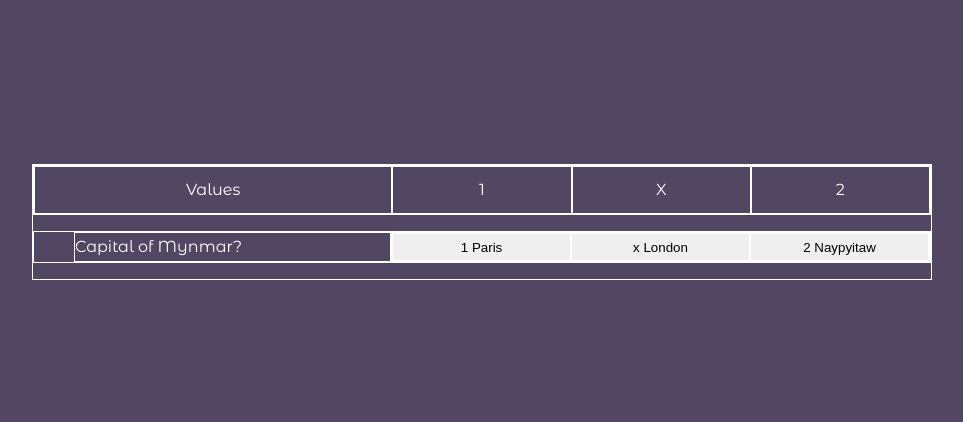
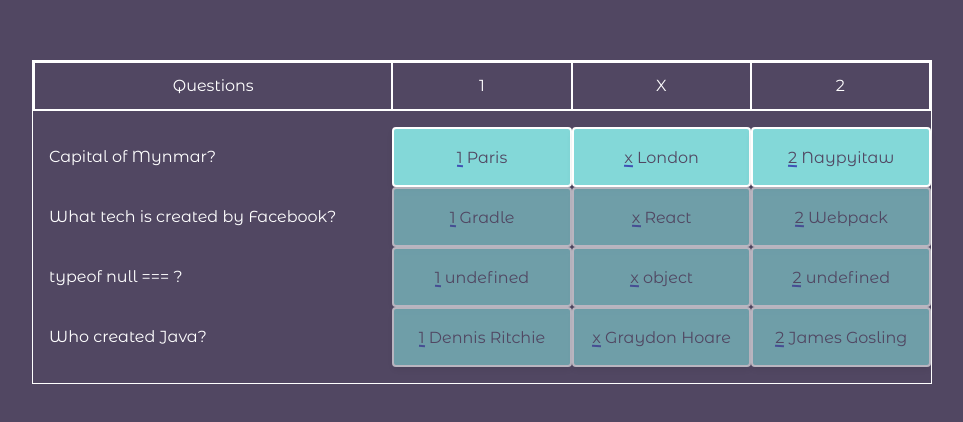
Before and after one commit to masiuciszek/Typescript-NodeJS, a React (Create React App) app: page /q2 in a window 1280 px wide. Shown: the part 178-600 px from the top of the page, without its empty margins (158-1121 px from the left). Built offline with nearby package versions, Linux system fonts and the light colour scheme.

Commit message:
feat: q2

```diff
--- a/src/App.tsx
+++ b/src/App.tsx
@@ -19,8 +19,11 @@ const GlobalStyles = () => {
           --dark-purp: #514762;
           --white: #fff;
           --red: #e64c4c;
+          --red-shadow: rgba(230, 76, 76, 0.6);
           --light-blue: #83d8d8;
+          --light-blue-shadow: rgba(131, 216, 216, 0.6);
           --green: #cbe56c;
+          --green-shadow: rgba(203, 229, 108, 0.6);
           --dark-shadow: #4d4d4d;
           --dark: #383243;
           --blue: #3f51b5;
@@ -37,12 +40,15 @@ const GlobalStyles = () => {
           --sh-outline: 0 0 0 3px rgba(66, 153, 225, 0.5);
 
           --primary: var(--blue);
-          --primaryHighlight: var(--darkPurp-10);
           --accent: var(--light-blue);
           --warning: var(--green);
           --danger: var(--red);
           --text: var(--white);
           --bg: var(--dark-purp);
+
+          --accent-shadow: var(--light-blue-shadow);
+          --danger-shadow: var(--red-shadow);
+          --warning-shadow: var(--green-shadow);
         }
 
         *::before,
@@ -102,6 +108,9 @@ const GlobalStyles = () => {
         ul {
           list-style: none;
         }
+        a {
+          text-decoration: none;
+        }
       `}
     />
   )
--- a/src/components/common/fade.tsx
+++ b/src/components/common/fade.tsx
@@ -1,16 +1,23 @@
+import { cx } from "@emotion/css"
 import { AnimatePresence, motion } from "framer-motion"
 import React from "react"
 
 interface Props {
   isAnimated: boolean
-  options?: Record<string, any>
+  options?: {
+    initial?: Record<string, number | string>
+    animate?: Record<string, number | string>
+    exit?: Record<string, number | string>
+  }
+  className?: string
 }
 
-export const Fade: React.FC<Props> = ({ isAnimated, children, options }) => {
+export const Fade: React.FC<Props> = ({ isAnimated, children, options, className }) => {
   return (
     <AnimatePresence exitBeforeEnter>
       {isAnimated && (
         <motion.section
+          className={cx(className)}
           layout
           initial={{ opacity: 0, x: -1000 }}
           animate={{ opacity: 0, x: 0 }}
--- a/src/components/quiz-vs2/index.tsx
+++ b/src/components/quiz-vs2/index.tsx
@@ -2,6 +2,9 @@ import styled from "@emotion/styled"
 import { useReducer } from "react"
 import { Fade } from "../common/fade"
 import produce from "immer"
+import { Link } from "react-router-dom"
+import { css } from "@emotion/css"
+import { colors, resetBtnStyles } from "../../styles/common"
 
 const questions = [
   {
@@ -22,12 +25,31 @@ const questions = [
       { text: "Webpack", prefix: "2", isCorrect: false },
     ],
   },
+  {
+    id: 2,
+    question: "typeof null === ?",
+    answers: [
+      { text: "undefined", prefix: "1", isCorrect: false },
+      { text: "object", prefix: "x", isCorrect: true },
+      { text: "undefined", prefix: "2", isCorrect: false },
+    ],
+  },
+  {
+    id: 3,
+    question: "Who created Java?",
+    answers: [
+      { text: "Dennis Ritchie", prefix: "1", isCorrect: false },
+      { text: "Graydon Hoare", prefix: "x", isCorrect: true },
+      { text: "James Gosling", prefix: "2", isCorrect: false },
+    ],
+  },
 ]
 
 interface State {
   currentQuestion: number
   score: number
   isGameDone: boolean
+  hasClosedModal: boolean
 }
 
 type Action =
@@ -35,7 +57,8 @@ type Action =
   | { type: "SELECT_OPTION"; payload: number }
   | { type: "END_GAME" }
   | { type: "INCREMENT_SCORE" }
-// type Dispatch = (action: Action) => void
+  | { type: "NEW_GAME" }
+  | { type: "CLOSE_MODAL" }
 
 const reducer = (state: State, action: Action) => {
   return produce(state, draft => {
@@ -53,6 +76,16 @@ const reducer = (state: State, action: Action) => {
         }
       case "INCREMENT_SCORE":
         return { ...state, score: state.score + 1 }
+      case "NEW_GAME":
+        return {
+          ...state,
+          score: 0,
+          currentQuestion: 0,
+          isGameDone: false,
+          hasClosedModal: false,
+        }
+      case "CLOSE_MODAL":
+        return { ...state, hasClosedModal: true, isGameDone: false }
       case "END_GAME":
         return { ...state, isGameDone: true }
       default:
@@ -83,18 +116,108 @@ const Col = styled.div`
 `
 
 const List = styled.ul`
-  border: 1px solid white;
+  padding: 0;
+  li {
     display: grid;
-  grid-template-columns: 1fr 1.7fr;
-  li {
-    border: 1px solid white;
+    grid-template-columns: 1fr 1.5fr;
+  }
+`
+
+const Cell = styled.div`
+  &:nth-of-type(1) {
+    padding-left: 1rem;
+  }
   &:nth-of-type(2n) {
     display: flex;
-      justify-content: space-between;
+    justify-content: space-evenly;
   }
-    button {
-      border: 1px solid white;
+`
+
+const Button = styled.button`
+  ${resetBtnStyles};
+  background-color: ${colors.accent};
+  color: ${colors.bg};
+  height: 2.5rem;
+`
+
+const StyledLink = styled(Link)`
+  ${resetBtnStyles};
+  background-color: ${colors.accent};
+  color: ${colors.bg};
+  height: 2.5rem;
+  display: flex;
+  align-items: center;
+`
+
+const messageStyles = css`
+  position: fixed;
+  top: 0;
+  left: 0;
+  height: 100%;
+  width: 100%;
+  background-color: ${colors.dangerShadow};
+  display: flex;
+  justify-content: center;
+  align-items: center;
+  flex-flow: column wrap;
+  z-index: 3;
+  .wrapper {
+    position: relative;
+    border-radius: 4px;
+    background-color: #fff;
+    border: 2px solid ${colors.bg};
+    padding: 1rem 2rem;
+    display: flex;
+    justify-content: center;
+    align-items: center;
+    flex-flow: column wrap;
+    color: ${colors.bg};
+    p {
+      font-size: 2rem;
+    }
+    .exit-btn {
+      ${resetBtnStyles};
+      background-color: ${colors.accent};
+      color: ${colors.bg};
+      position: absolute;
+      top: -1rem;
+      right: -0.5rem;
+      height: 2.5rem;
+      width: 2.5rem;
+      border: none;
+      border-radius: 50%;
+      font-size: 2rem;
+      display: flex;
+      align-items: center;
+      justify-content: center;
+    }
+    .btn-wrapper {
+      width: 100%;
+      display: flex;
+      justify-content: space-evenly;
+      padding: 0.5em;
+    }
+  }
+`
+
+const AnswerButton = styled(Button)`
   flex: 1;
+  height: 100%;
+  &:disabled {
+    opacity: 0.6;
+  }
+  span {
+    display: inline-block;
+    position: relative;
+    &:after {
+      content: "";
+      position: absolute;
+      left: 0;
+      bottom: 0;
+      background-color: ${colors.primary};
+      width: 100%;
+      height: 2px;
+      transform: rotate(3deg);
     }
   }
 `
@@ -106,32 +229,53 @@ const fadeOptions = {
 }
 
 const QuizV2 = () => {
-  const [{ currentQuestion, score, isGameDone }, dispatch] = useReducer(reducer, {
+  const [{ currentQuestion, score, isGameDone, hasClosedModal }, dispatch] = useReducer(reducer, {
     currentQuestion: 0,
     score: 0,
     isGameDone: false,
+    hasClosedModal: false,
   })
 
   return (
     <GameWrapper>
-      <Fade isAnimated={isGameDone} options={fadeOptions}>
+      <Fade isAnimated={isGameDone} options={fadeOptions} className={messageStyles}>
+        <div className="wrapper">
           <p>
             you scored {score}/{questions.length} of questions
           </p>
+          <div className="btn-wrapper">
+            <Button type="button" onClick={() => dispatch({ type: "NEW_GAME" })}>
+              new game
+            </Button>
+            <StyledLink to="/">back home</StyledLink>
+          </div>
+          <button
+            className="exit-btn"
+            type="button"
+            onClick={() => dispatch({ type: "CLOSE_MODAL" })}
+          >
+            &#xd7;
+          </button>
+        </div>
       </Fade>
 
       <GameBody>
         <Header>
-          <Col>Values</Col>
+          <Col>Questions</Col>
           <Col>1</Col>
           <Col>X</Col>
           <Col>2</Col>
         </Header>
         <List>
-          <li> {questions[currentQuestion].question} </li>
-          <li>
-            {questions[currentQuestion].answers.map(({ text, prefix, isCorrect }) => (
-              <button
+          {questions.map(({ question, id, answers }) => (
+            <li key={id}>
+              <Cell>
+                <p>{question}</p>
+              </Cell>
+              <Cell>
+                {answers.map(({ text, prefix, isCorrect }) => (
+                  <AnswerButton
+                    disabled={hasClosedModal || id !== currentQuestion}
                     key={prefix}
                     onClick={() => {
                       if (isCorrect) {
@@ -145,10 +289,12 @@ const QuizV2 = () => {
                       }
                     }}
                   >
-                {prefix} {text}
-              </button>
+                    <span>{prefix}</span> {text}
+                  </AnswerButton>
                 ))}
+              </Cell>
             </li>
+          ))}
         </List>
       </GameBody>
     </GameWrapper>
--- a/src/styles/common.ts
+++ b/src/styles/common.ts
@@ -2,12 +2,14 @@ import { css } from "@emotion/react"
 
 export const colors = {
   primary: "var(--primary)",
-  primaryHighlight: "var(--primaryHighlight)",
   accent: "var(--accent)",
   warning: "var(--warning)",
   danger: "var(--danger)",
   text: "var(--text)",
   bg: "var(--bg)",
+  accentShadow: "var(--accent-shadow)",
+  dangerShadow: "var(--danger-shadow)",
+  warningShadow: "var(--warning-shadow)",
 } as const
 
 export const elevations = {
@@ -30,6 +32,7 @@ export const resetBtnStyles = css`
   border: 2px solid ${colors.text};
   color: ${colors.text};
   box-shadow: ${elevations.shadowM};
-  font-size: 1.1rem;
-  /* transition: 300ms all ease-in-out; */
+  font-size: 1rem;
+  padding: 0.2em;
+  font-family: "Montserrat Alternates", sans-serif;
 `
```
Also changed, not shown: 1 other file (tests, documents, lock files or other folders). Lines whose indentation alone changed are shown as unchanged.
